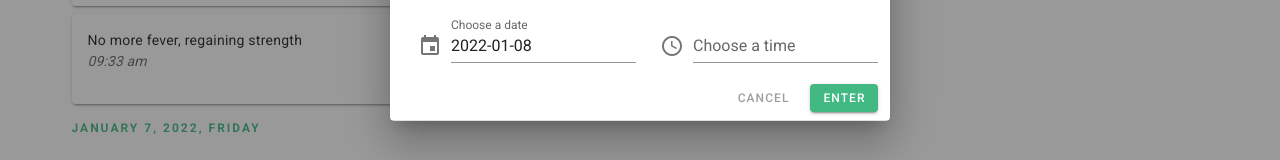
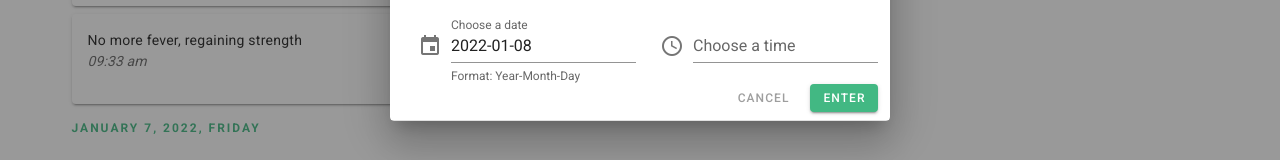
Before and after one commit to dilapitan/monitor-me, a Vue app: page / in a window 1280 px wide. Both pictures are taken after a click on the button 558 px from the left and 416 px from the top of the page. Shown: the part 424-584 px from the top of the page. Built offline with nearby package versions, Linux system fonts and the light colour scheme; what v-calendar would draw is missing.

Commit message:
Add persistent hint in date picker text field

```diff
--- a/src/components/shared/FormComponent.vue
+++ b/src/components/shared/FormComponent.vue
@@ -38,6 +38,8 @@
                   label="Choose a date"
                   prepend-icon="mdi-calendar"
                   readonly
+                  hint="Format: Year-Month-Day"
+                  persistent-hint
                   v-bind="attrs"
                   v-on="on"
                   clearable
```
